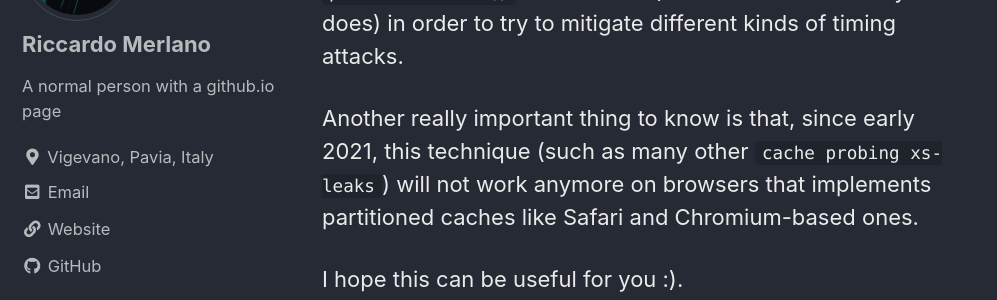
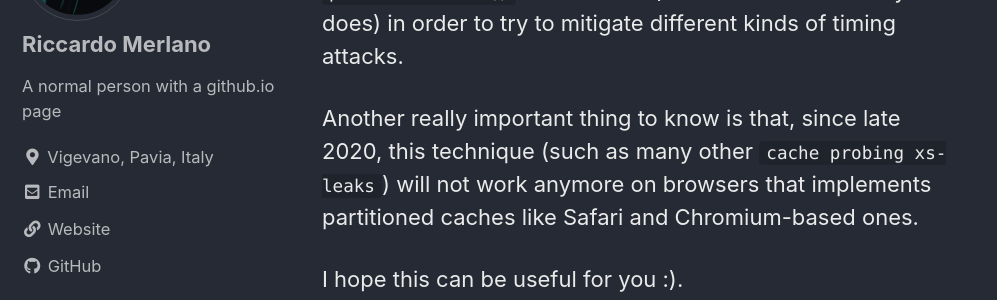
Before and after one commit to riccardomerlano/riccardomerlano.github.io, a Jekyll site: the page built from _posts/2021-04-24-cache-probing-through-image.complete-property.markdown, in a window 1280 px wide and 900 px high, scrolled down 2875 px. Shown: the part 155-455 px from the top of the window, without its empty margins (0-997 px from the left). Built offline with Jekyll 4.4.1, drawn with Linux system fonts in a browser that asks for light colours; cached includes are drawn as plain includes.

Commit message:
Update 2021-04-24-cache-probing-through-image.complete-property.markdown
fix

```diff
--- a/_posts/2021-04-24-cache-probing-through-image.complete-property.markdown
+++ b/_posts/2021-04-24-cache-probing-through-image.complete-property.markdown
@@ -47,7 +47,7 @@ Another issue is that with this method is impossible to repeat the measurement o
 
 This tecnique take place in the `cache probing xs-leaks` toghether with other, more reliable, timing attacks which use `onload`/`onerror` triggers. The `image.complete` property do not provides advantages over this methodologies, it only have the peculiarity that timers aren't needed: this could lead to an advantage if will come a moment in which browser vendors decide to change the resolution of the `performance.now()` return value (such as FireFox already does) in order to try to mitigate different kinds of timing attacks.
 
-Another really important thing to know is that, since early 2021, this technique (such as many other `cache probing xs-leaks`) will not work anymore on browsers that implements partitioned caches like Safari and Chromium-based ones.
+Another really important thing to know is that, since late 2020, this technique (such as many other `cache probing xs-leaks`) will not work anymore on browsers that implements partitioned caches like Safari and Chromium-based ones.
 
 I hope this can be useful for you :).
 
```
